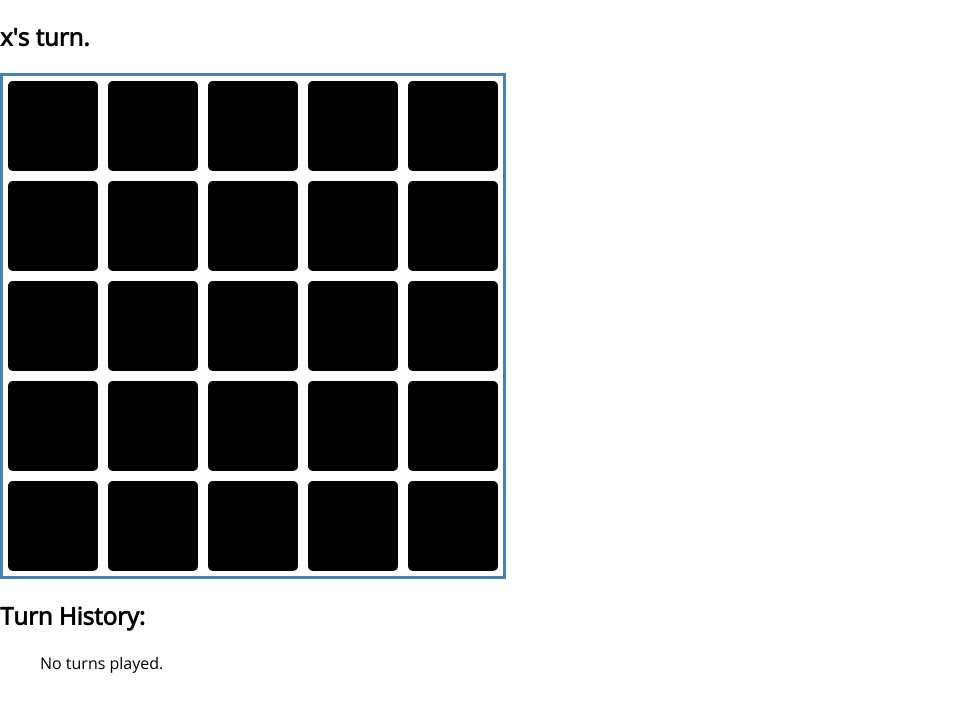
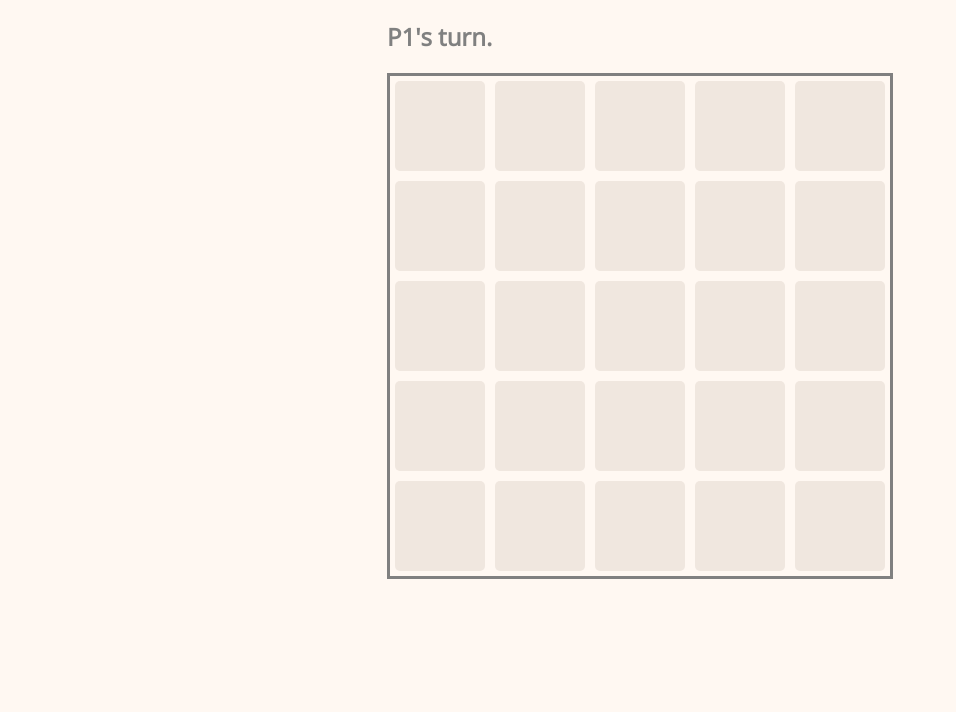
Before and after one commit to scalettar/kindo, a React (Create React App) app: page / in a window 1280 px wide. Shown: the top 712 px of the page, without its empty margins (0-956 px from the left). Built offline with nearby package versions, Linux system fonts and the light colour scheme; the HTML template or start-up script is replaced by a standard one.

Commit message:
Minor clean-up. Style and layout changes.

```diff
--- a/src/components/game-board-tile/game-board-tile.styles.jsx
+++ b/src/components/game-board-tile/game-board-tile.styles.jsx
@@ -6,13 +6,13 @@ export const TileContainer = styled.button`
   border: 3px solid red;
   border-radius: 5px;
 
-  background-color: black;
-  color: white;
+  /* background-color: #5abf84; */
+  background-color: #f0e7df;
+  color: grey;
   border: none;
 
   &:hover {
-      background-color: white;
-      color: black;
-      border: 1px solid black;
+      background-color: #ffb473;
+      color: grey;
   }
 `;
--- a/src/components/game-board/game-board.component.jsx
+++ b/src/components/game-board/game-board.component.jsx
@@ -2,11 +2,10 @@ import React from "react";
 // import { Link } from "react-router-dom";
 
 import GameBoardTile from "../game-board-tile/game-board-tile.component";
-// import Storage from "../../storage/storage.js";
 
 import * as utils from "../../utils/functions.utils";
 
-import { GameBoardContainer } from "./game-board.styles";
+import { BackgroundContainer, GameBoardContainer } from "./game-board.styles";
 
 class GameBoard extends React.Component {
   constructor(props){
@@ -14,32 +13,23 @@ class GameBoard extends React.Component {
     // Initialize board state
     this.state = {
       tiles: Array(25).fill(null),
-      history: [],
       p1Next: true
     }
   };
-
-  // Create storage instance
-  // storage = new Storage();
 
   // Handle tile clicks
   handleTileClick(index) {
     // Get current state of tiles
     const tiles = this.state.tiles.slice();
-    // Get current state of history
-    let history = this.state.history;
     // End game if board is in winning state
     if(utils.checkWinner(tiles) || tiles[index]) {
       return;
     }
     // Update tile
     tiles[index] = this.state.p1Next ? 'x' : 'o';
-    // Push to game history
-    history.push(this.state.p1Next ? 'x' : 'o');
     // Update board state with new data
     this.setState({
       tiles: tiles,
-      history: history,
       p1Next: !this.state.p1Next
     })
   };
@@ -48,7 +38,6 @@ class GameBoard extends React.Component {
   handleBoardRestart = () => {
     this.setState({
       tiles: Array(25).fill(null),
-      history: [],
       p1Next: true
     })
   };
@@ -61,15 +50,13 @@ class GameBoard extends React.Component {
     if (winner) {
       // Winner exists
       status = `${winner} wins!`;
-      // Push game data to storage
-      // this.storage.update([`${winner} won`]);
     } else {
       // No winner yet, next turn
-      status = `${(this.state.p1Next ? 'x' : 'o')}'s turn.`;
+      status = `${(this.state.p1Next ? 'P1' : 'P2')}'s turn.`;
     }
 
     return (
-      <div className="view">
+      <BackgroundContainer>
         {/* <Link to="/" className="board-link">Scoreboard</Link> */}
         <div className="board-wrapper">
           <div className="board">
@@ -102,18 +89,9 @@ class GameBoard extends React.Component {
               <GameBoardTile value={this.state.tiles[24]} onClick={() => this.handleTileClick(24)} />
             </GameBoardContainer>
           </div>
-          <div className="board-history">
-            <h2 className="board-heading">Turn History:</h2>
-            <ul className="board-history-list">
-              {this.state.history.length === 0 && <span>No turns played.</span>}
-              {this.state.history.length !== 0 && this.state.history.map((turn, index) => {
-                return <li key={index}>Turn {index + 1}: <strong>{turn}</strong></li>
-              })}
-            </ul>
-          </div>
-          { winner && <button className="board__btn btn" onClick={this.handleBoardRestart}>Start new game</button> }
+          { winner && <button className="board__btn btn" onClick={this.handleBoardRestart}>New Game</button> }
       </div>
-    </div>
+    </BackgroundContainer>
     )
   }
 };
--- a/src/components/game-board/game-board.styles.jsx
+++ b/src/components/game-board/game-board.styles.jsx
@@ -1,7 +1,17 @@
 import styled from "styled-components";
 
+export const BackgroundContainer = styled.div`
+  color: grey;
+  display: flex;
+  flex-direction: column;
+  align-items: center;
+  width: 100vw;
+  height: 100vh;
+  background: #fff8f2;
+`;
+
 export const GameBoardContainer = styled.div`
-  border: 3px solid steelblue;
+  border: 3px solid grey;
   width: 500px;
   height: 500px;
   display: flex;
```
